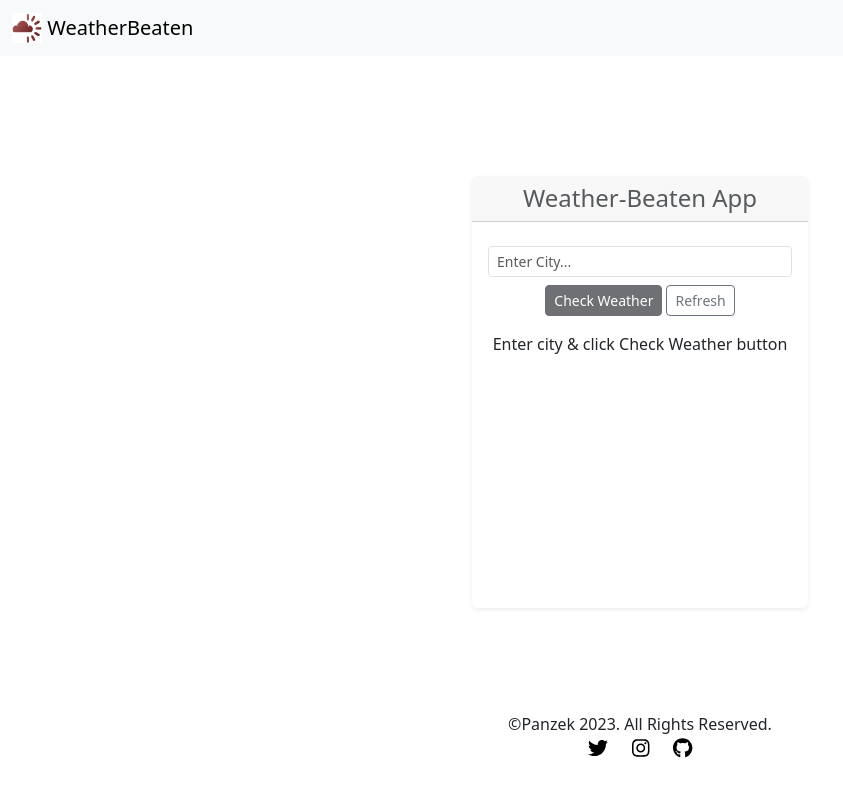
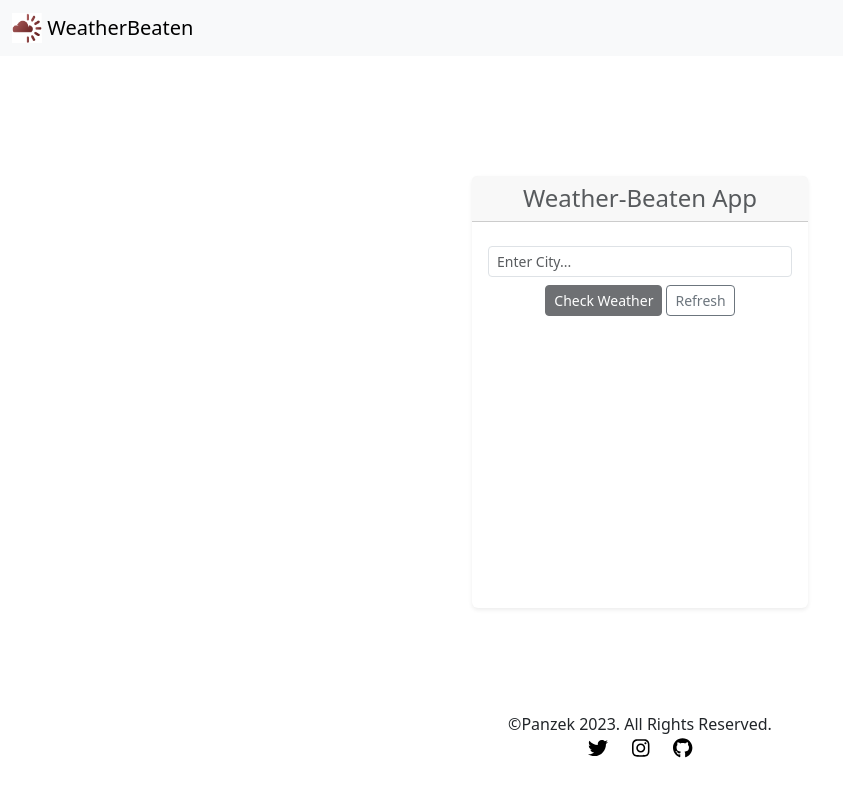
Before and after one commit to panzek/weather-beaten, a React (Create React App) app: page / in a window 1280 px wide. Shown: the top 796 px of the page, without its empty margins (0-843 px from the left). Built offline with nearby package versions, Linux system fonts and the light colour scheme; no server answers.

Commit message:
Refactor weather.js and update error message

```diff
--- a/src/App.js
+++ b/src/App.js
@@ -17,6 +17,7 @@ const App = () => {
 
   const [weather, setWeather] = useState({});
   const [city, setCity] = useState("");
+  // const [selectedCity, setSelectedCity] = useState("");
   const [status, setStatus] = useState("typing");
   const [error, setError] = useState(false);
   const [displayTime, setDisplayTime] = useState(null);
@@ -24,20 +25,24 @@ const App = () => {
   // Destructure environment variables into an object
   const { REACT_APP_API_URL, REACT_APP_API_KEY } = process.env;
 
-  const apiUrl = `${REACT_APP_API_URL}/weather?q=${city}&appid=${REACT_APP_API_KEY}&units=metric`;
-
   // Fetch data from weather API without using useEffect
   const getWeather = async () => {
     try {
+
+      // second api call for weather
+      const apiUrl = `${REACT_APP_API_URL}/weather?q=${city}&limit=5&appid=${REACT_APP_API_KEY}&units=metric`;
       const response = await fetch(apiUrl);
+
         if(!response.ok) {
-          throw Error('No results found');
+          throw Error('City not found');
         }
+
       const data = await response.json();
-      console.log('Data from OpenweatherAPI:', data);
+      // extract coordinates from returned data
+      const { dt, timezone } = data;
       // Convert timestamp to local time in the specified city with Luxon
-      const time = DateTime.fromSeconds(data.dt + data.timezone);
-      //define data and time format
+      const time = DateTime.fromSeconds(dt + timezone);
+      //define date and time format
       const cityTime = time.toLocaleString(
         {
           hour: "2-digit",
@@ -49,8 +54,6 @@ const App = () => {
         }
       );
 
-      console.log('city time:', cityTime);
-
       setWeather(data);
       setDisplayTime(cityTime);
 
@@ -58,7 +61,7 @@ const App = () => {
       console.error(err.message);
       setError(err.message);
     }
-  };
+}
 
   const handleChange = (e) => {
     setCity(e.target.value);
--- a/src/components/Weather.js
+++ b/src/components/Weather.js
@@ -24,7 +24,7 @@ const Weather = ({
               Wind Speed: {weather.wind.speed}km/hr. Humidity: {weather.main.humidity}%
             </Card.Text>
         </Card.Body>
-        ) : <Card.Text>Enter city & click Check Weather button</Card.Text>
+        ) : <Card.Text></Card.Text>
       }
     </>
   )
```
Lines whose indentation alone changed are shown as unchanged.
